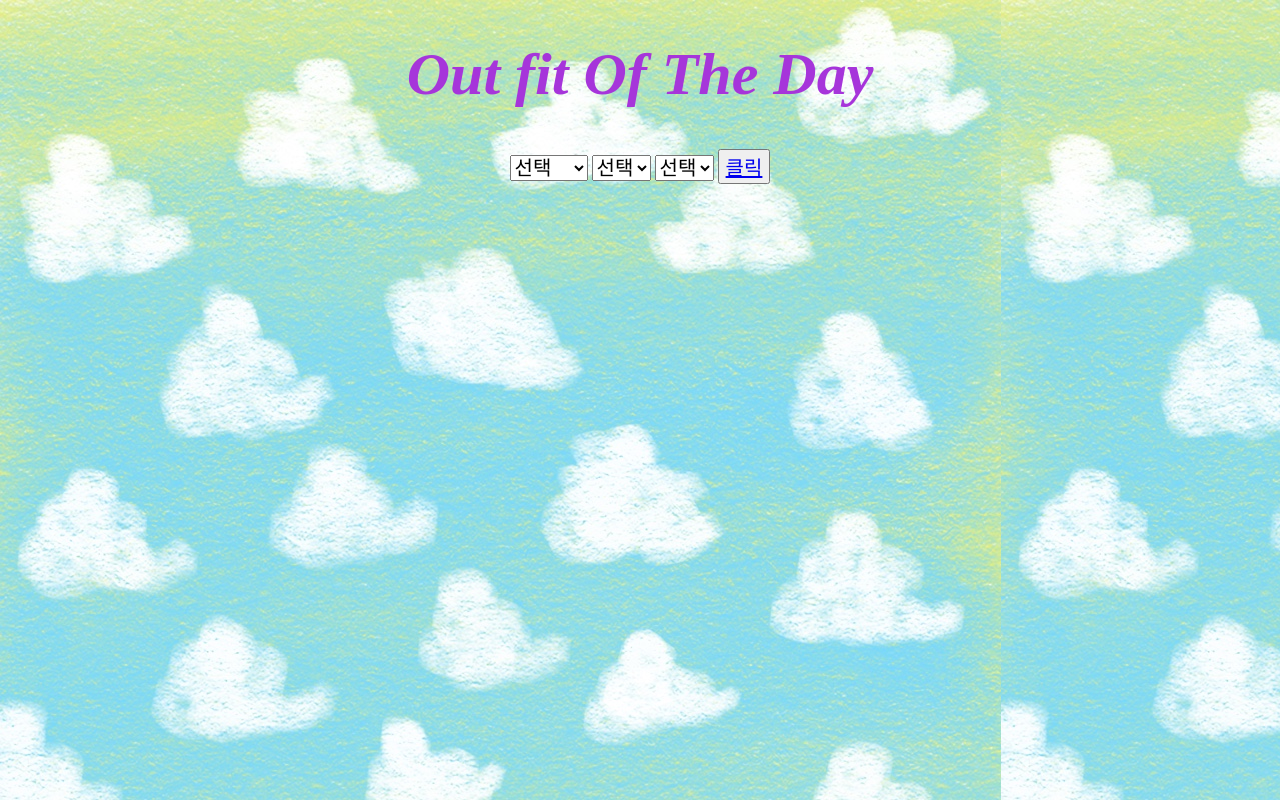
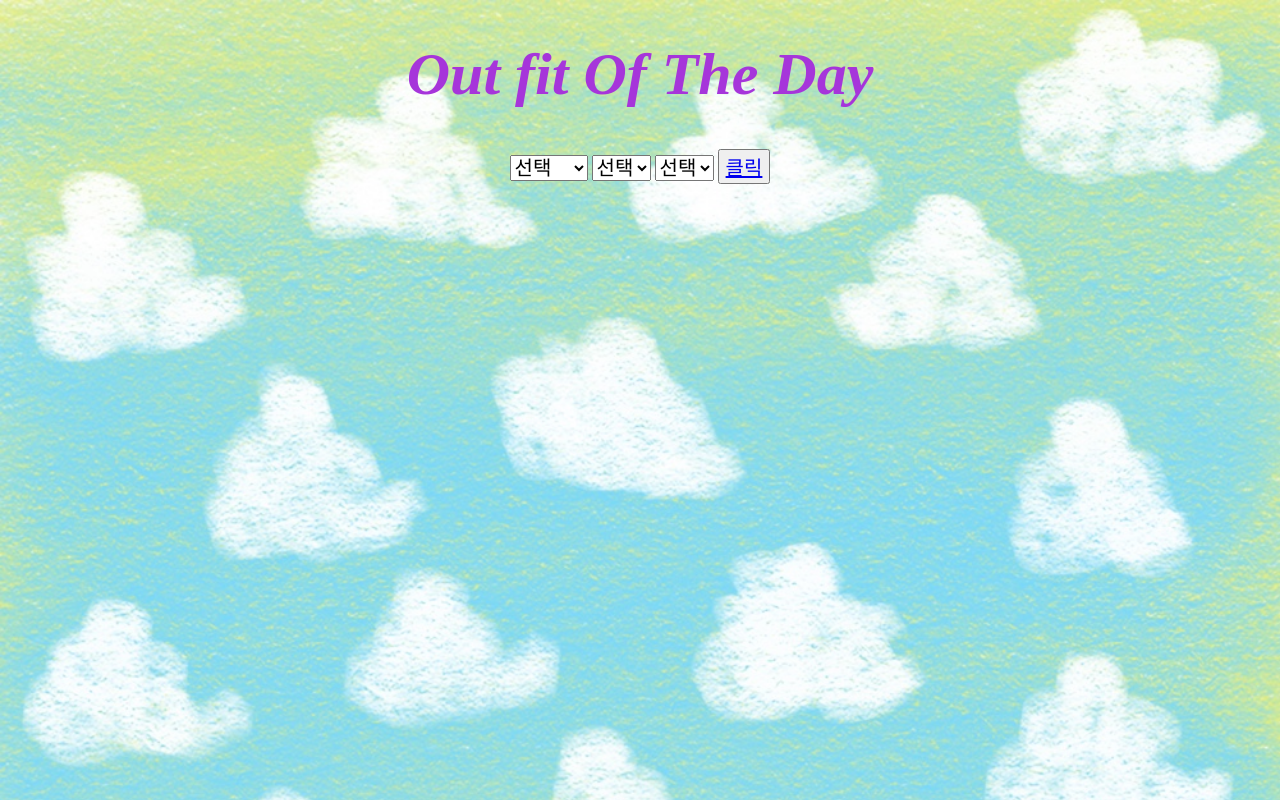
Before and after one commit to jonghklee/puppyGrass, a plain HTML site: page 멋사 스터디/revel1.html in a window 1280 px wide. Drawn offline with nearby package versions, Linux system fonts and the light colour scheme; a web font is replaced by a local one.

Commit message:
backgroundsize_cover

```diff
--- a/멋사 스터디/revel1.html
+++ b/멋사 스터디/revel1.html
@@ -19,20 +19,21 @@
 		        font-style: normal;
 		    }
             h1 {
-                color:#a635da;
+                color: #a635da;
                 text-align: center;
                 font-family:'UhBeeBanynany';
-                font-size:60px;
+                font-size: 60px;
             }
             body {
                 margin: 300;
-                background-image : url('하늘+노랑구름.jpg');
+                background-image: url('하늘+노랑구름.jpg');
+                background-size: cover;
                 text-align: center;
             }
         </style>
 
         <!--JS도 head태그 안에~!-->
-        <!--script 태그 -->
+        <!--script 태그 = JS -->
         <script src="http://code.jquery.com/jquery-latest.js"></script>
     	<script>
             $(function() {
@@ -131,6 +132,7 @@
 			<select name="addressDo" id="addressDo1" select style="font-family:'양진체';font-size:15pt;"></select>
 			<select name="addressSiGunGu" id="addressSiGunGu1" select style="font-family:'양진체';font-size:15pt;"></select>
 			<button type="button" class="btn btn-info" button style="font-family:'양진체';font-size:15pt;"><a href="revel2.html" class="btn">클릭</a></button>
+            <!--submit 추가하기-->
         </form>
     </body>
 </html>
```
